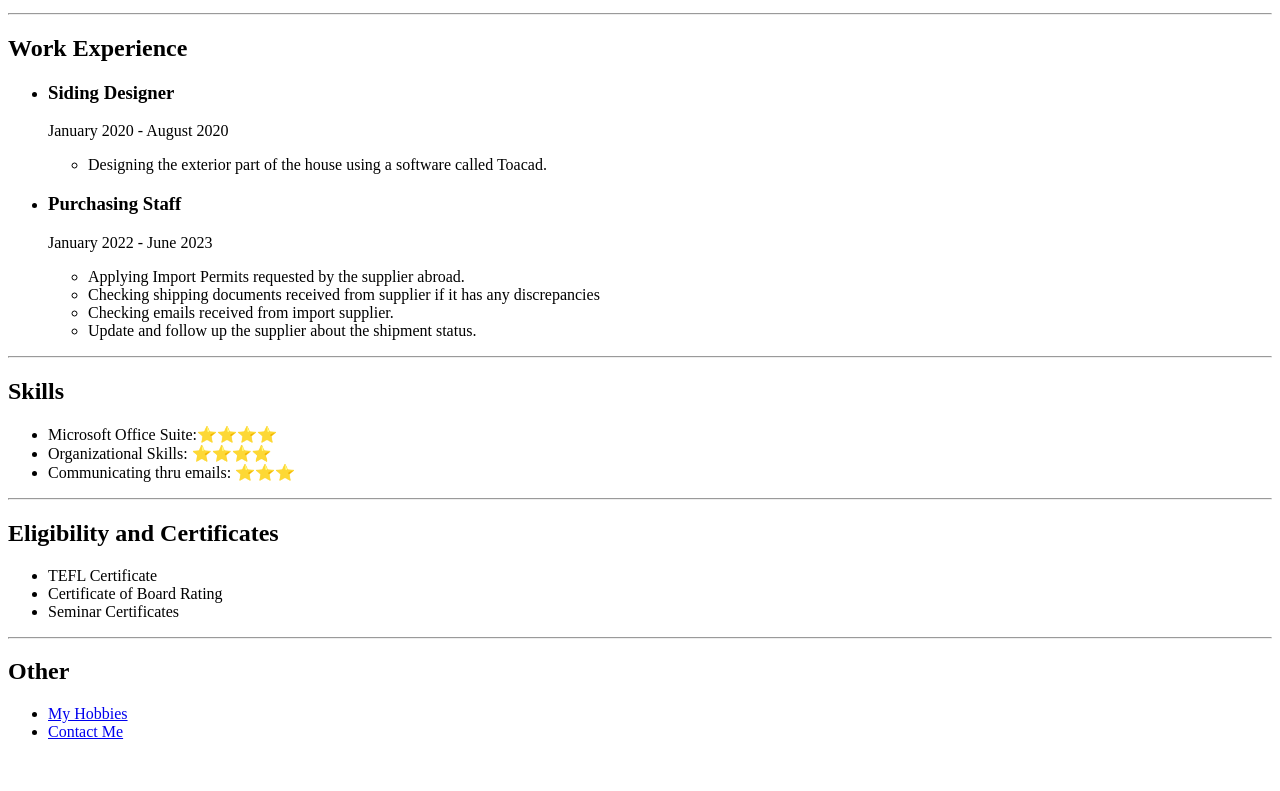
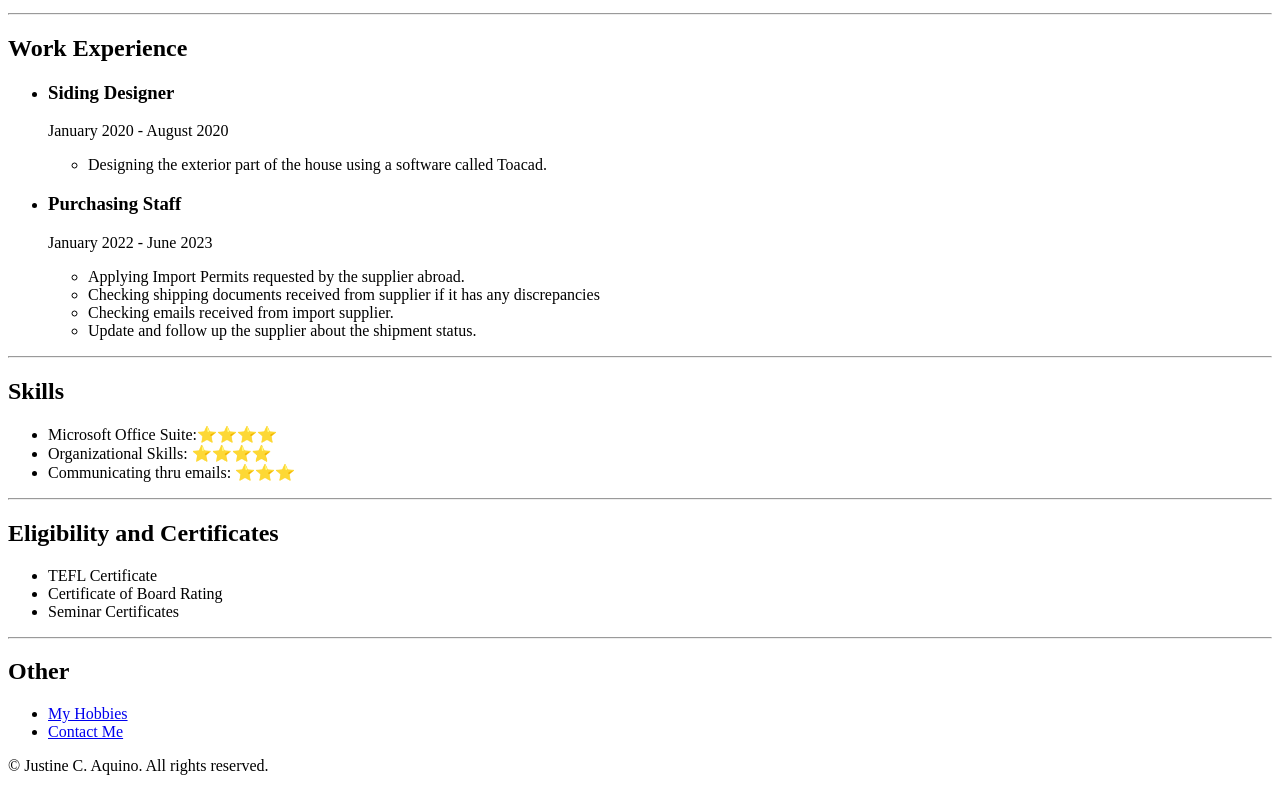
Before and after one commit to Aquinojustine/My-Online-Resume, a plain HTML site: page index.html in a window 1280 px wide. Shown: the part 476-1267 px from the top of the page. Before the commit the page ends 1233 px from the top, so only its background shows below. Drawn offline with Linux system fonts and the light colour scheme.

Commit message:
Update index.html

```diff
--- a/index.html
+++ b/index.html
@@ -56,6 +56,8 @@
             <li><a href="./Public/My Hobbies.html">My Hobbies</a></li>
             <li><a href="./Public/contact me.html">Contact Me</a></li>
         </ul>
-
+        <footer>
+            <p>© Justine C. Aquino. All rights reserved.</p>
+        </footer>
     </html>
 </body>
```
